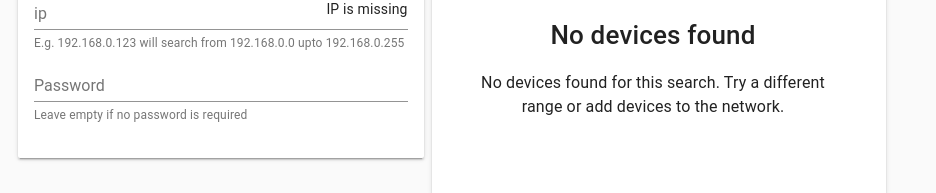
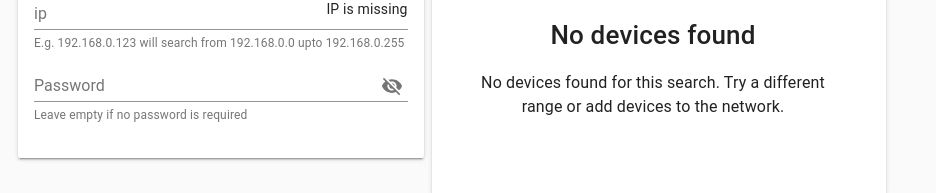
Before and after one commit to KimNyholm/tasmota-device-locator, a Vue app: page / in a window 1280 px wide. Shown: the part 224-417 px from the top of the page, without its empty margins (0-936 px from the left). Built offline with nearby package versions, Linux system fonts and the light colour scheme.

Commit message:
Hide password

```diff
--- a/src/App.vue
+++ b/src/App.vue
@@ -34,7 +34,7 @@
             <div class="error" v-else-if="!$v.subnet.required">IP is missing</div>
           </md-field>
           <md-field>
-            <md-input v-model="password" placeholder="Password" ></md-input>
+            <md-input v-model="password" type="password" placeholder="Password" ></md-input>
             <span class="md-helper-text">Leave empty if no password is required</span>
           </md-field>
         </md-card-content>
```
